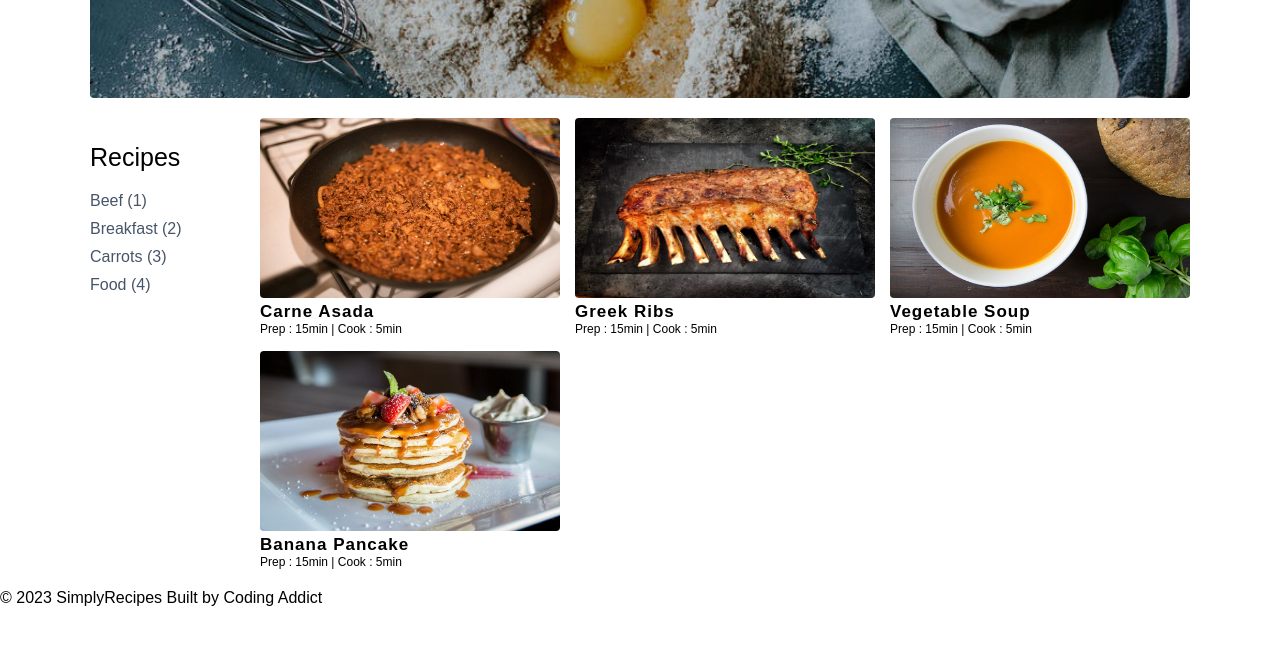
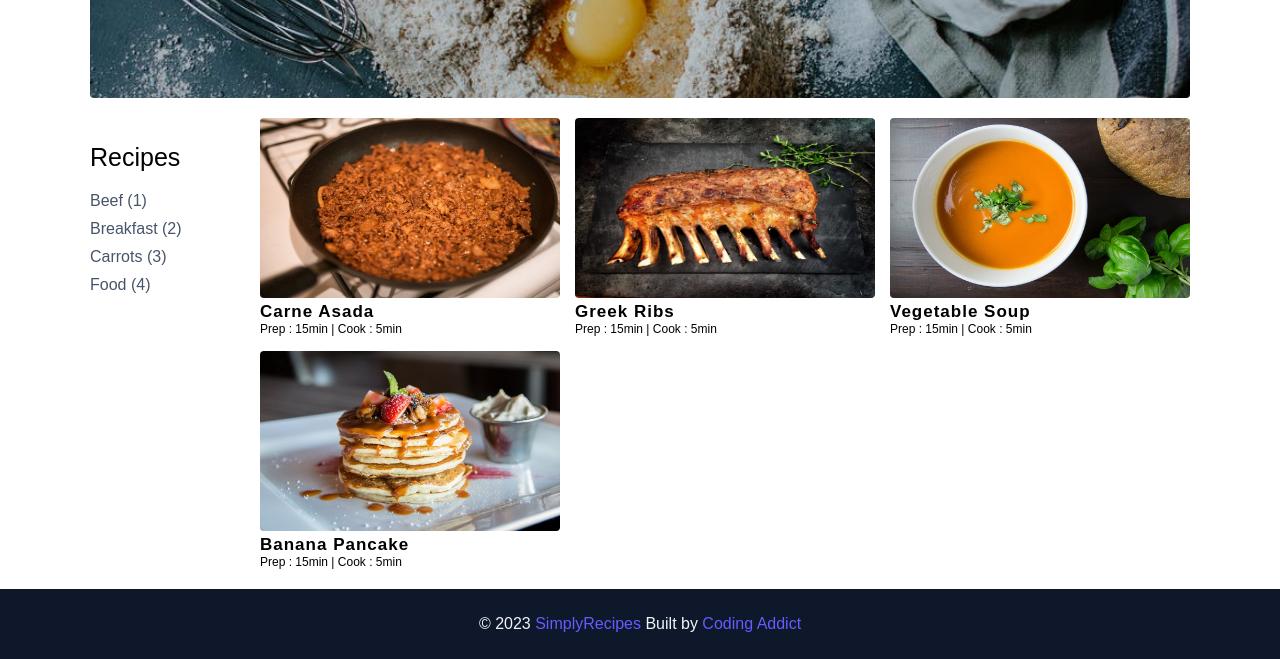
Before and after one commit to Kevon-Williams/simply-recipes, a plain HTML site: page index.html in a window 1280 px wide. Shown: the part 319-978 px from the top of the page. Before the commit the page ends 926 px from the top, so only its background shows below. Drawn offline with Linux system fonts and the light colour scheme.

Commit message:
Added footer

```diff
--- a/style.css
+++ b/style.css
@@ -177,3 +177,18 @@ html
     font-size: 17px;
     letter-spacing: 1px;
 }
+
+/* footer */
+
+.footer {
+    display: flex;
+    justify-content: center;
+    align-items: center;
+    height: 70px;
+    background: var(--grey-900);
+    color: var(--grey-100)
+}
+
+.footer .text-blue {
+    color: var(--primary-500);
+}
```
